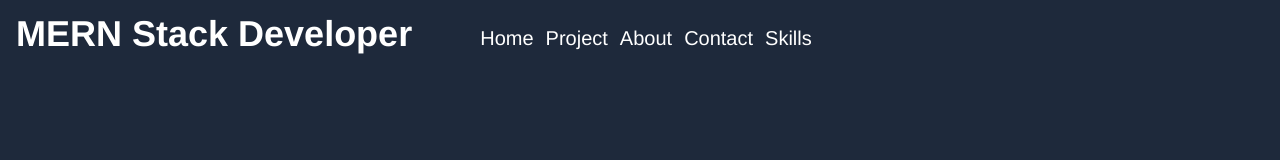
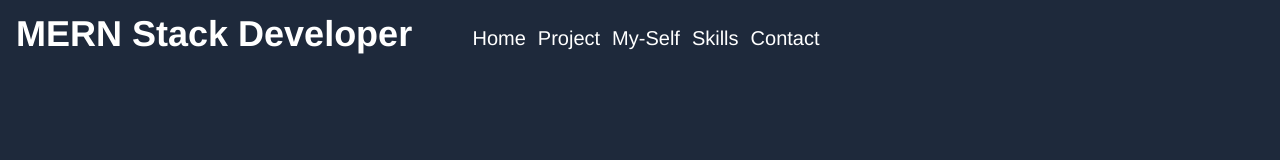
Before and after one commit to muntasirrifat23/Rifat-Portfolio, a React (Vite) app: page / in a window 1280 px wide. Shown: the top 160 px of the page. Built offline with nearby package versions, Linux system fonts and the light colour scheme.

Commit message:
nav correction

```diff
--- a/src/Component/Home/MySelf/MySelf.jsx
+++ b/src/Component/Home/MySelf/MySelf.jsx
@@ -7,7 +7,7 @@ const MySelf = () => {
     }, []);
 
     return (
-        <div className='mt-20 mb-10'>
+        <div className='mt-20 mb-10' id='mySelf'>
             <div data-aos='fade-right' className='flex justify-center'>
                 <h1 className='text-4xl font-bold mb-5'>About My-Self </h1>
             </div>
--- a/src/Component/Home/Projects/Projects.jsx
+++ b/src/Component/Home/Projects/Projects.jsx
@@ -33,7 +33,8 @@ import camp10 from '../../../../public/AI/Screenshot_3.png'
 
 const Projects = () => {
 return (
-  <>
+  <div id='project'>
+    <>
    <p data-aos='fade-up' className='text-center text-4xl font-bold text-white'>Some of my Projects</p>
    <div className='grid grid-cols-1 md:grid-cols-2 lg:grid-cols-3 gap-6 flex justify-center mt-5'>
 
@@ -191,6 +192,7 @@ return (
     </div>
 
   </>
+  </div>
 
   );
 };
--- a/src/Component/Home/Skills/Skills.jsx
+++ b/src/Component/Home/Skills/Skills.jsx
@@ -26,7 +26,7 @@ const Skills = () => {
     };
 
     return (
-        <div className='mt-20'>
+        <div className='mt-20' id='skills'>
             <p data-aos='fade-up' className='text-center text-4xl font-bold text-white'>My Skills</p>
             <div className='justify-evenly lg:flex justify-center items-center'>
 
--- a/src/Component/Shared/Nav.jsx
+++ b/src/Component/Shared/Nav.jsx
@@ -2,11 +2,11 @@ import { Link } from 'react-router-dom';
 const Nav = () => {
     const navOptions = <>
         <Link className='ml-3 mt-2' to='/'>Home</Link>
-        <Link className='ml-3 mt-2' to='/'>Project</Link>
-        <a className='ml-3 mt-2' href='#about'> About</a>
+
+        <a className='ml-3 mt-2' href='#project'>Project</a>
+        <a className='ml-3 mt-2' href='#mySelf'>My-Self</a>
+        <a className='ml-3 mt-2' href='#skills'> Skills</a>
         <a className='ml-3 mt-2' href='#contact'> Contact</a>
-        <a className='ml-3 mt-2' href='#skills'> Skills</a>
-
     </>
 
     return (
```
